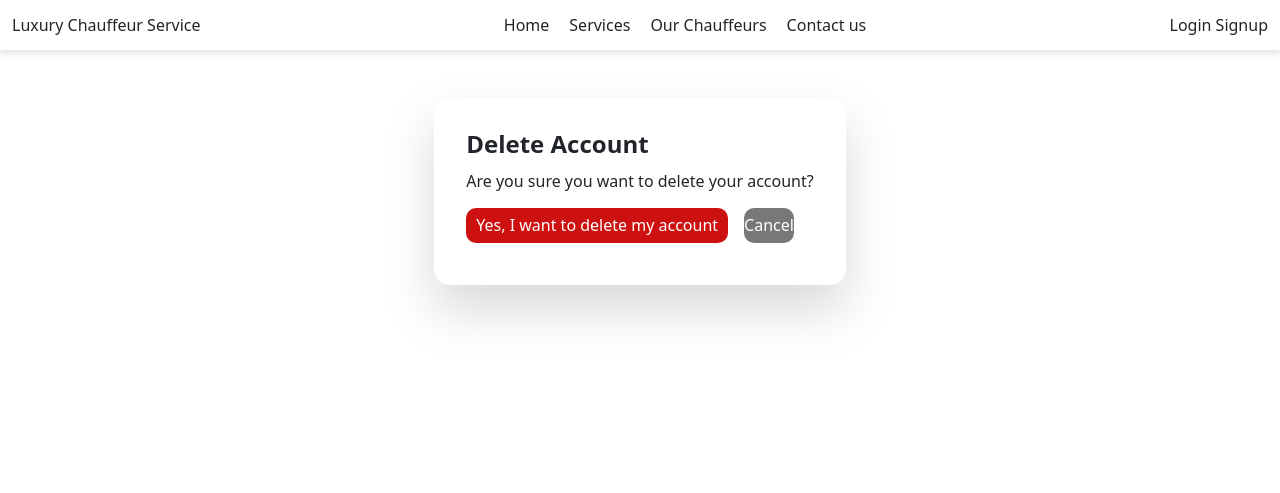
After one commit to tumelo-maja/luxury-chauffeur-service, a Django app: template users/templates/users/profile_delete.html in a window 1280 px wide. The commit adds this page. Shown: the top 493 px of the page. Run offline with Django 4.2, Linux system fonts and the light colour scheme; the template is opened without the code that fills it, so the values that code supplies are empty; some libraries are stand-ins or nearby versions.

Commit message:
Add account delition functionality

```diff
--- a/static/css/style.css
+++ b/static/css/style.css
@@ -124,10 +124,10 @@ section {
 
 .modal-container button {
     background-color: rgb(183, 198, 20);
-    /* box-shadow: 0 2px #091f0a; */
-    margin: 15px 0 0;
+    margin: 15px 0 10px;
+    padding: 5px 10px;
     border-radius: 10px;
-    width: 90px;
+    width: auto;
     height: 35px;
     color: white;
     font-weight: 500;
@@ -175,7 +175,7 @@ section {
 .button-style {
     margin: 15px 0 5px;
     border-radius: 10px;
-    width: 90px;
+    width: auto;
     height: 35px;
     color: white;
     font-weight: 500;
@@ -183,6 +183,7 @@ section {
     display: flex;
     text-align: center;
     justify-content: center;
+    align-items: center;
 }
 
 .button-style:hover {
@@ -199,7 +200,7 @@ section {
     height: 120px;
 }
 
-.hoverlist{
+.hoverlist {
     transition: all 0.15s ease;
 }
 
@@ -243,7 +244,15 @@ section {
 .alert-success {
     background-color: #7df63bb3;
 }
+
 .message-text {
     font-size: 16px;
     flex-grow: 1;
 }
+
+#delete-btn {
+    width: auto;
+    height: 35px;
+    padding: 5px 10px;
+    background-color: rgb(205, 17, 17);
+}
--- /dev/null
+++ b/users/templates/users/profile_delete.html
@@ -0,0 +1,14 @@
+{% extends 'layouts/modal.html' %}
+
+{% block content %}
+
+<h1>Delete Account</h1>
+<p>Are you sure you want to delete your account?</p>
+
+<form method='POST' class="flex">
+    {% csrf_token %}
+    <button type="submit" class="button-red mt-6" id="delete-btn" >Yes, I want to delete my account</button>
+    <a class="button-style button-gray ml-4" href="{{ request.META.HTTP_REFERER }}">Cancel</a>
+</form>
+
+{% endblock %}
--- a/users/urls.py
+++ b/users/urls.py
@@ -8,4 +8,5 @@ urlpatterns =[
     path('settings/', profile_settings_view, name='profile-settings'),
     path('settingschange/', profile_settings_partial_view, name='profile-settingschange'),
     path('emailverify/', profile_emailverify, name='profile-emailverify'),
+    path('delete/', profile_delete_view, name='profile-delete'),
 ]
```
Also changed, not shown: users/templates/users/profile_settings.html (+13 -0 lines), users/views.py (+12 -0 lines), db.sqlite3.
